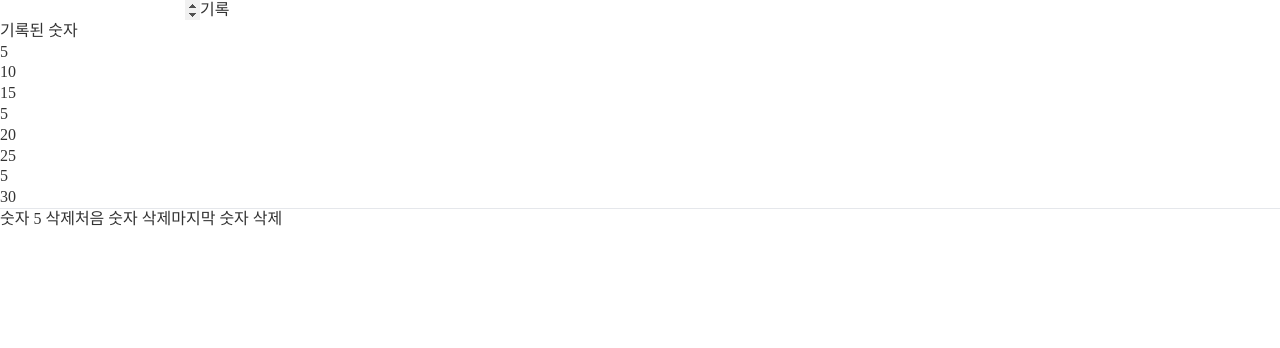
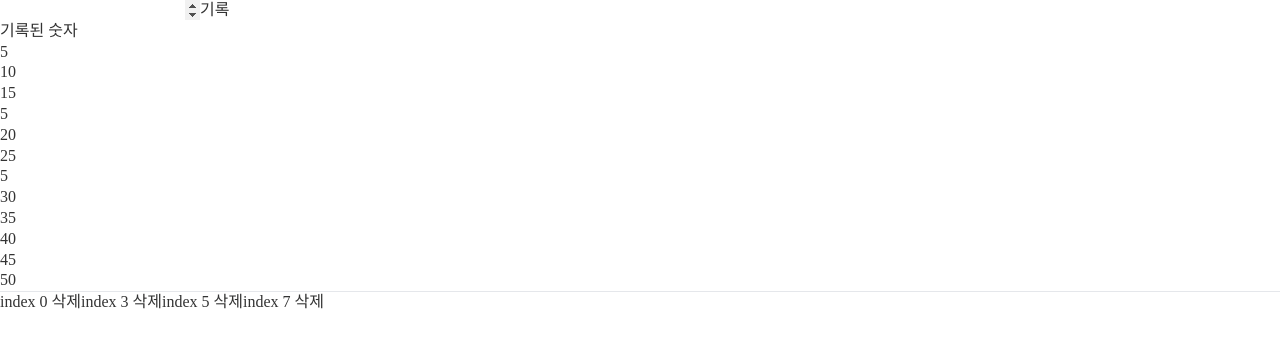
Before and after one commit to NewBean0312/react-test, a React (Create React App) app: page / in a window 1280 px wide. Shown: the top 348 px of the page. Built offline with nearby package versions, Linux system fonts and the light colour scheme; a web font is replaced by a local one.

Commit message:
숫자 리스트에서, 특정 위치에 있는 숫자를 제거

```diff
--- a/src/RefEx.js
+++ b/src/RefEx.js
@@ -6,7 +6,9 @@ function RefEx() {
   const noInputRef = useRef(null);
   const [no, setNo] = useState("");
 
-  const [recordedNos, setRecordedNos] = useState([5, 10, 15, 5, 20, 25, 5, 30]);
+  const [recordedNos, setRecordedNos] = useState([
+    5, 10, 15, 5, 20, 25, 5, 30, 35, 40, 45, 50,
+  ]);
 
   const saveNo = () => {
     if (no === "") {
@@ -19,20 +21,8 @@ function RefEx() {
     noInputRef.current.focus();
   };
 
-  const removeNo5 = () => {
-    const newRecordedNos = recordedNos.filter((el) => el != 5);
-    setRecordedNos(newRecordedNos);
-  };
-
-  const removeFirst = () => {
-    const newRecordedNos = recordedNos.filter((_, index) => index != 0);
-    setRecordedNos(newRecordedNos);
-  };
-
-  const removeLast = () => {
-    const newRecordedNos = recordedNos.filter(
-      (_, index) => index != recordedNos.length - 1
-    );
+  const removeNo = (index) => {
+    const newRecordedNos = recordedNos.filter((el, _index) => _index != index);
     setRecordedNos(newRecordedNos);
   };
 
@@ -59,9 +49,10 @@ function RefEx() {
         ))}
       </ul>
       <hr />
-      <button onClick={removeNo5}>숫자 5 삭제</button>
-      <button onClick={removeFirst}>처음 숫자 삭제</button>
-      <button onClick={removeLast}>마지막 숫자 삭제</button>
+      <button onClick={() => removeNo(0)}>index 0 삭제</button>
+      <button onClick={() => removeNo(3)}>index 3 삭제</button>
+      <button onClick={() => removeNo(5)}>index 5 삭제</button>
+      <button onClick={() => removeNo(7)}>index 7 삭제</button>
     </>
   );
 }
```
